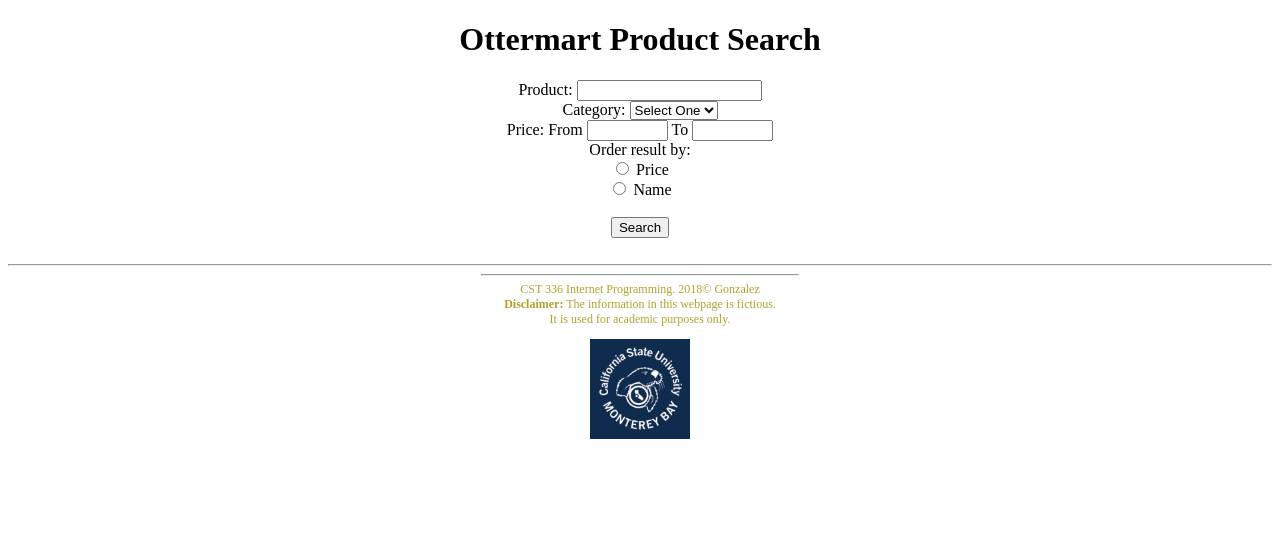
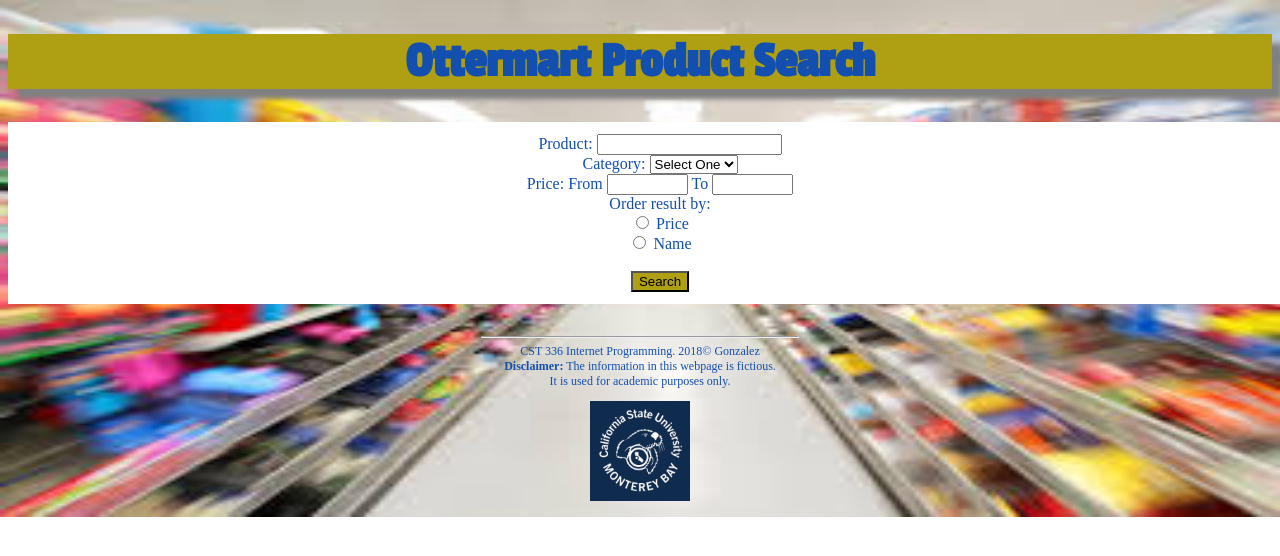
Before and after one commit to PatGonzalez/cst336, a PHP site: page /labs/lab5 in a window 1280 px wide. Shown: the top 556 px of the page. Run offline with PHP 8.4, Linux system fonts and the light colour scheme; data that the repository does not hold is empty.

Commit message:
lab5 update to css styles files

```diff
--- a/labs/lab5/css/styles.css
+++ b/labs/lab5/css/styles.css
@@ -1,10 +1,36 @@
 body{
+	background-image:url("../img/storeShelf.jpg");
+	background-repeat: no-repeat;
+    background-size: 100% 100%;
+}
+
+h1{
+    font-family: 'Passion One', cursive;
+    background-color: #af9f13;
+    box-shadow:  10px 10px 5px grey;
+    color: #134faf;
+    font-size: 50px;
     text-align: center;
 }
+
+form{
+    text-align: center;
+    width: 100%;
+    padding: 12px 20px;
+    margin: 8px 0;
+    border: none;
+    background-color: white;
+    color: #134faf;
+}
+
+.button{
+    background-color:  #af9f13;
+}
 footer, #hr_footer, #csumb{
-    color:#B0A12E;
+    color: #134faf;
     font-size:12px;
     clear: left;
+    text-align: center;
 }
 
 #hr_footer{
--- a/labs/lab5/index.php
+++ b/labs/lab5/index.php
@@ -6,6 +6,8 @@ by Patrick Gonzalez
 -->
 
 <?php
+
+
     include 'dbConnection.php';
 
     $conn = getDatabaseConnection("ottermart");
@@ -96,6 +98,11 @@ by Patrick Gonzalez
     <head>
         <title>Ottermart Product Search</title>
         <link href="css/styles.css" rel="stylesheet" type="text/css"  />
+
+        <!--Font style-->
+        <link href="https://fonts.googleapis.com/css?family=Passion+One" rel="stylesheet">
+
+        <!--<img src="img/storeShelf.jpg">-->
     </head>
 <!-- closing head -->
 
@@ -103,7 +110,7 @@ by Patrick Gonzalez
     <!-- This is where we place the content of our website -->
     <body>
 
-        <div>
+        <div id="form">
             <h1>Ottermart Product Search</h1>
 
             <form>
@@ -124,12 +131,10 @@ by Patrick Gonzalez
                 <input type="radio" name="orderBy" value="name" /> Name
 
                 <br/> <br/>
-                <input type="submit" value="Search" name="searchForm" />
+                <input type="submit" value="Search" name="searchForm" class="button" />
             </form>
             <br/>
         </div>
-
-        <hr>
 
         <?= displaySearchResults() ?>
 
--- /dev/null
+++ b/labs/lab5/login.php
@@ -0,0 +1,6 @@
+<form method="POST" action="loginProcess.php">
+    Username: <input type="text" name="username"/><br/>
+    Password: <input type="password" name="password"/><br/>
+
+    <input type="submit" name="submitForm" value="Login!"/>
+</form>
```
Also changed, not shown: labs/lab5/loginProcess.php (added, +34 -0 lines), labs/lab5/img/storeShelf.jpg (added).
